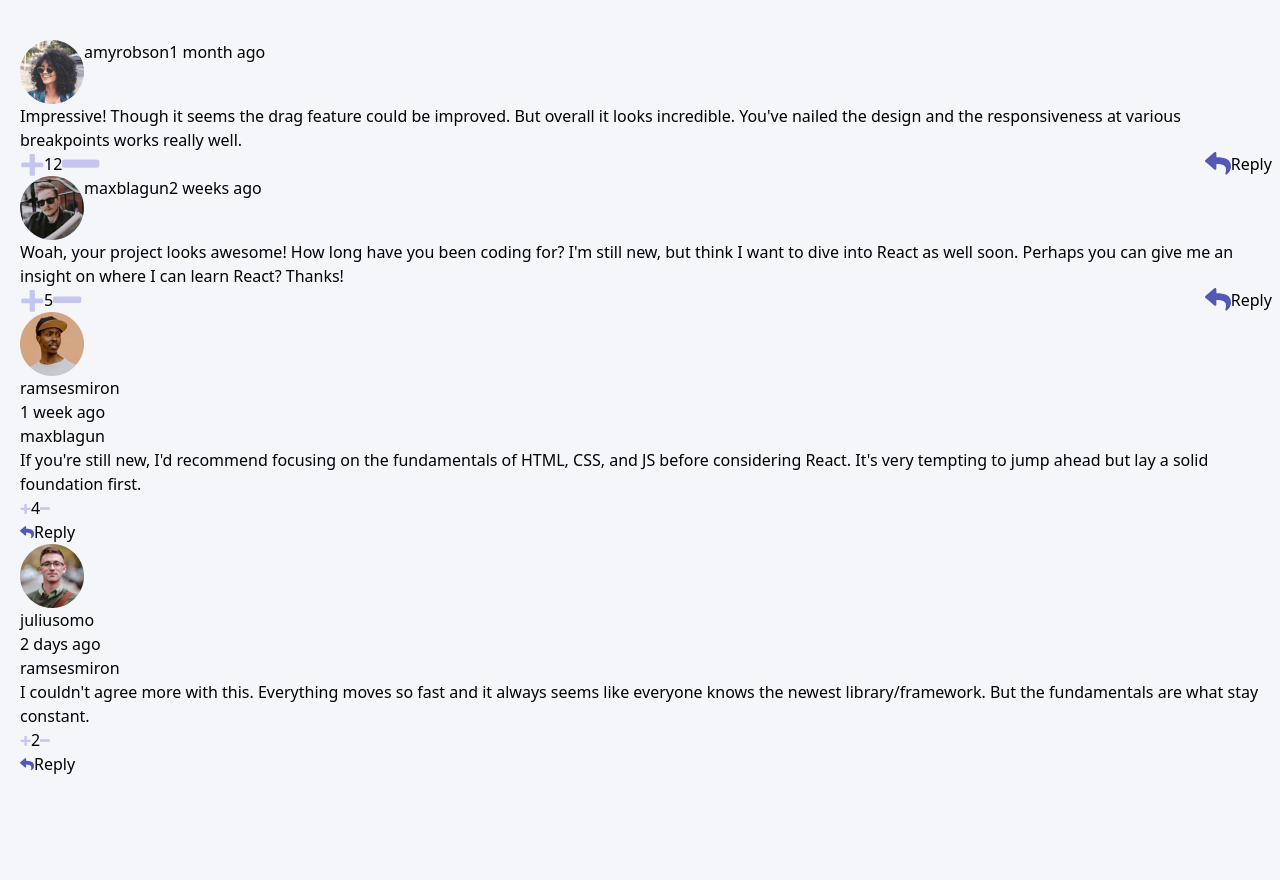
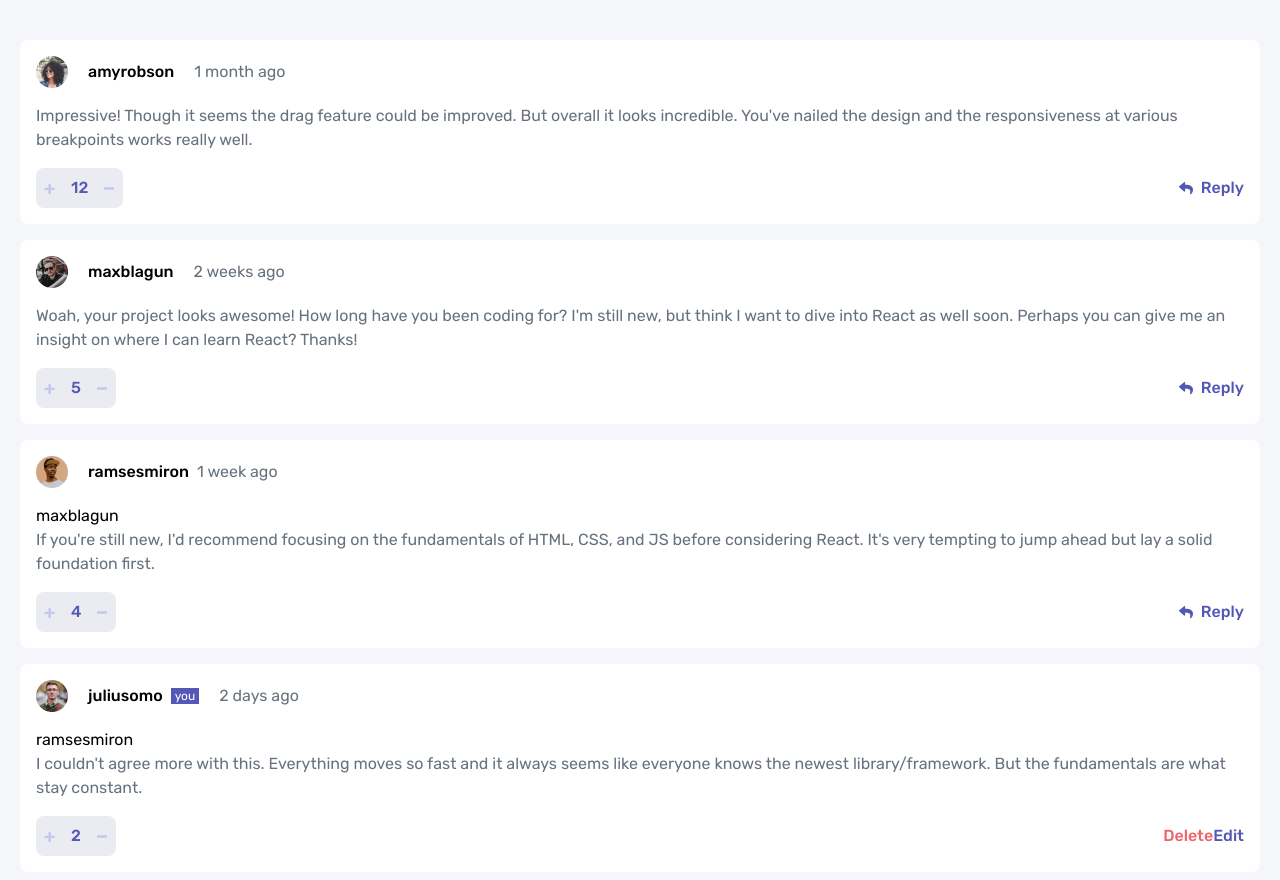
Before and after one commit to atikahnaz/interactive-comments-section-main, a React (Vite) app: page / in a window 1280 px wide. Shown: the top 880 px of the page. Before the commit the page ends 816 px from the top, so only its background shows below. Built offline with nearby package versions, Linux system fonts and the light colour scheme.

Commit message:
reply box

```diff
--- a/src/componets/CommentsBox.jsx
+++ b/src/componets/CommentsBox.jsx
@@ -1,60 +1,172 @@
+import { useState } from "react";
 import IconReply from "../assets/images/icon-reply.svg";
 import IconPlus from "../assets/images/icon-plus.svg";
 import IconMinus from "../assets/images/icon-minus.svg";
+import WriteComment from "./WriteComment";
+import Reply from "./Reply";
 
-export default function CommentsBox({ Data }) {
+export default function CommentsBox({ Data, addText }) {
+  const [showReplyBox, setShowReplyBox] = useState(null);
+  const ReplyBox = (index) => {
+    setShowReplyBox(index);
+  };
+
   return (
     <>
-      <div className="">
-        {Data.comments.map((item, key) => (
+      <div className=" font-feRubik">
+        {Data.comments.map((item, index) => (
           <>
+            {/**container comments and reply/send container */}
+            <div>
+              {/**container comments */}
+              <div className=" bg-fe-white mb-4 p-4 rounded-lg">
                 {/**Profile */}
-            <div className="flex">
-              <img src={item.user.image.png} alt="" />
-              <div>{item.user.username}</div>
-              <div>{item.createdAt}</div>
+                <div className="flex items-center mb-4">
+                  <div className="pr-5">
+                    <img
+                      className=" w-8 h-8"
+                      src={item.user.image.png}
+                      alt=""
+                    />
+                  </div>
+                  <div className="text-base pr-5 font-medium">
+                    {item.user.username}
+                  </div>
+                  <div className="text-base text-fe-grayish-Blue">
+                    {item.createdAt}
+                  </div>
                 </div>
 
                 {/**Comments */}
-            <div>{item.content}</div>
+                <div className=" text-fe-grayish-Blue text-base mb-4">
+                  {item.content}
+                </div>
 
                 {/**score and reply button */}
                 <div className="flex justify-between">
-              <div className="flex ">
-                <img className="object-contain" src={IconPlus} alt="" />
-                <div>{item.score}</div>
-                <img className="object-contain" src={IconMinus} alt="" />
+                  {/**score */}
+                  <div className="flex bg-fe-light-gray items-center rounded-lg">
+                    <img className="object-contain p-2" src={IconPlus} alt="" />
+                    <div className="p-2  text-fe-moderate-blue font-medium">
+                      {item.score}
                     </div>
-              <div className="flex">
-                <img className="object-contain" src={IconReply} alt="" />
-                <div>Reply</div>
+                    <img
+                      className="object-contain p-2"
+                      src={IconMinus}
+                      alt=""
+                    />
+                  </div>
+                  {/**reply */}
+                  <div className="flex items-center text-fe-moderate-blue">
+                    <img
+                      className="object-contain pr-2"
+                      src={IconReply}
+                      alt=""
+                    />
+                    <div
+                      className="font-medium"
+                      onClick={() => ReplyBox(index)}
+                    >
+                      Reply
+                    </div>
+                  </div>
                 </div>
               </div>
 
-            {/**replies */}
+              {/**reply box */}
+              {showReplyBox === index ? (
+                <Reply
+                  currentUser={Data.currentUser}
+                  usernameName={item.user.username}
+                  textReply={addText}
+                />
+              ) : (
+                ""
+              )}
+            </div>
 
             {item.replies.length === 0 ? (
               ""
             ) : (
               <div>
                 {item.replies.map((reply, key) => (
+                  <div className=" bg-fe-white mb-4 p-4 rounded-lg">
+                    {/**profile */}
+                    <div className="flex items-center mb-4">
+                      <div className="pr-5">
+                        <img
+                          className=" w-8 h-8"
+                          src={reply.user.image.png}
+                          alt=""
+                        />
+                      </div>
+                      <div className="text-base pr-2 font-medium">
+                        {reply.user.username}
+                      </div>
+
+                      {/**current user */}
+                      {reply.user.username == Data.currentUser.username ? (
+                        <div className="mr-5 px-1 text-xs  bg-fe-moderate-blue text-fe-white">
+                          you
+                        </div>
+                      ) : (
+                        ""
+                      )}
+
+                      <div className="text-base text-fe-grayish-Blue">
+                        {reply.createdAt}
+                      </div>
+                    </div>
+
+                    {/**replies content */}
+                    <div>{reply.replyingTo}</div>
+                    <div className=" text-fe-grayish-Blue text-base mb-4">
+                      {reply.content}
+                    </div>
+
+                    {/**score and reply button */}
+                    <div className="flex justify-between">
+                      <div className="flex bg-fe-light-gray items-center rounded-lg">
+                        <img
+                          className="object-contain p-2"
+                          src={IconPlus}
+                          alt=""
+                        />
+                        <div className="p-2  text-fe-moderate-blue font-medium">
+                          {reply.score}
+                        </div>
+                        <img
+                          className="object-contain p-2"
+                          src={IconMinus}
+                          alt=""
+                        />
+                      </div>
+
+                      {reply.user.username == Data.currentUser.username ? (
+                        <div className="flex items-center ">
                           <div>
+                            <img src="" alt="" />
+                          </div>
+                          <div className="font-medium text-fe-soft-red">
+                            Delete
+                          </div>
                           <div>
-                      <img src={reply.user.image.png} alt="" />
-                      <div>{reply.user.username}</div>
-                      <div>{reply.createdAt}</div>
+                            <img src="" alt="" />
                           </div>
-                    <div>{reply.replyingTo}</div>
-                    <div>{reply.content}</div>
-
-                    <div className="flex ">
-                      <img className="object-contain" src={IconPlus} alt="" />
-                      <div>{reply.score}</div>
-                      <img className="object-contain" src={IconMinus} alt="" />
+                          <div className="font-medium text-fe-moderate-blue">
+                            Edit
                           </div>
-                    <div className="flex">
-                      <img className="object-contain" src={IconReply} alt="" />
-                      <div>Reply</div>
+                        </div>
+                      ) : (
+                        <div className="flex items-center text-fe-moderate-blue">
+                          <img
+                            className="object-contain pr-2"
+                            src={IconReply}
+                            alt=""
+                          />
+                          <div className="font-medium">Reply</div>
+                        </div>
+                      )}
                     </div>
                   </div>
                 ))}
@@ -63,6 +175,7 @@ export default function CommentsBox({ Data }) {
           </>
         ))}
       </div>
+      <WriteComment currentUser={Data.currentUser} />
     </>
   );
 }
```
Lines whose indentation alone changed are shown as unchanged.
